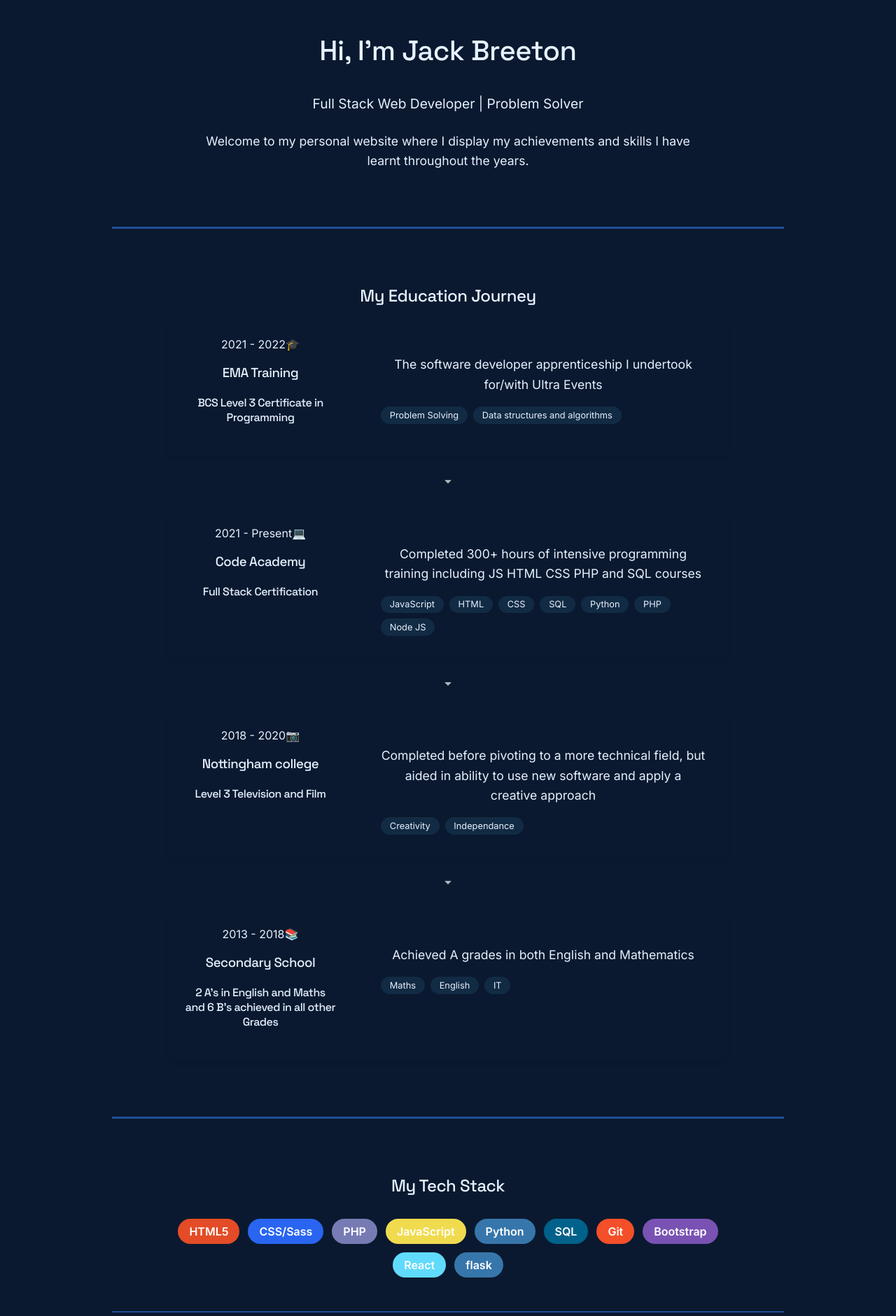
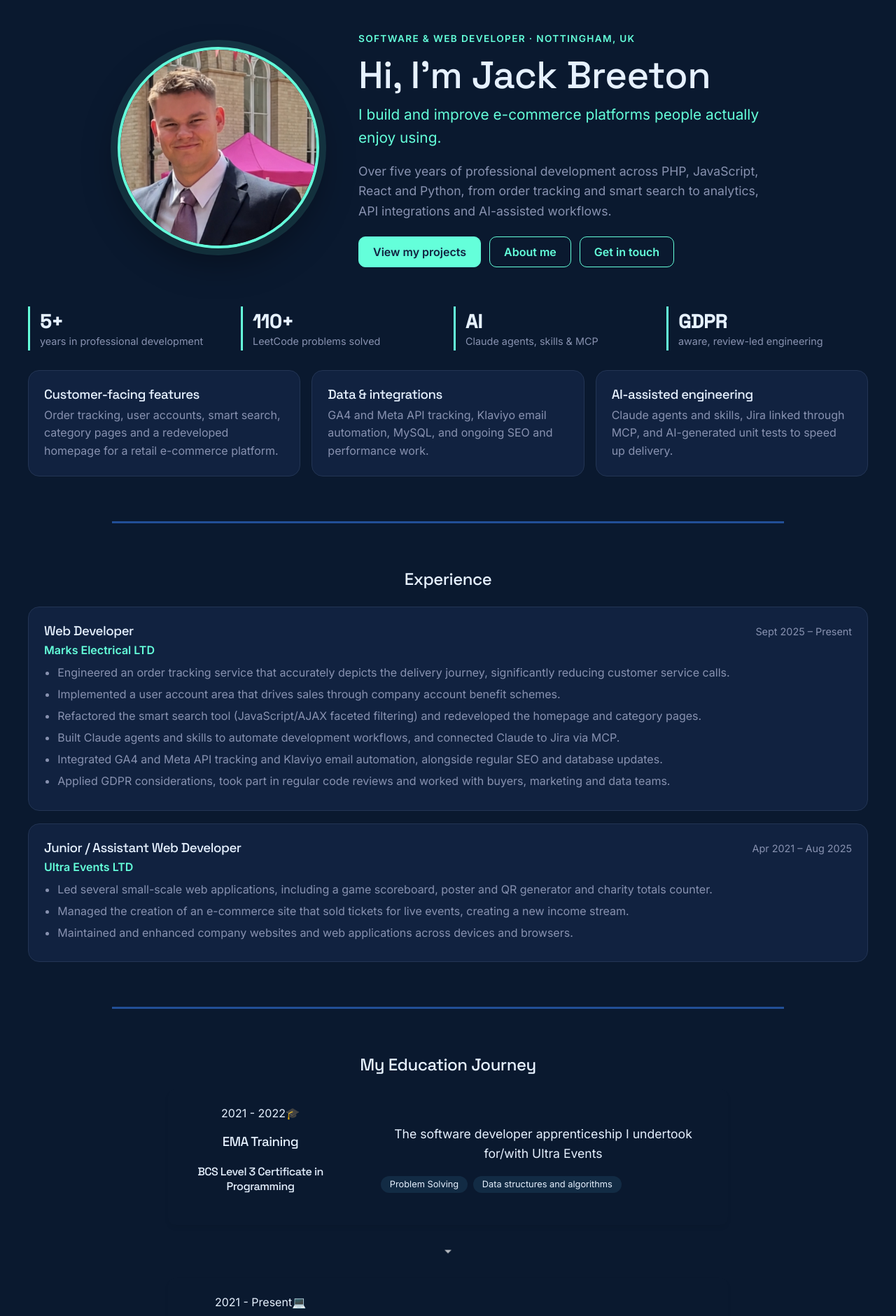
Before and after one commit to Jbreets/react-portfolio, a React (Create React App) app: page / in a window 1280 px wide. Shown: the part 100-1981 px from the top of the page at 70% size. Built offline with nearby package versions, Linux system fonts and the light colour scheme.

Commit message:
Add files via upload
Updating profile image and relevant info for portfolio

```diff
--- a/public/index.html
+++ b/public/index.html
@@ -7,7 +7,7 @@
     <meta name="theme-color" content="#000000" />
     <meta
       name="description"
-      content="personal Portfolio for Jack Breeton"
+      content="Jack Breeton, Software and Web Developer in Nottingham. Five years building e-commerce platforms with PHP, JavaScript, React and Python, plus AI-assisted workflows with Claude."
     />
     <link rel="apple-touch-icon" href="%PUBLIC_URL%/logo192.png" />
     <!--
@@ -24,7 +24,7 @@
       work correctly both with client-side routing and a non-root public URL.
       Learn how to configure a non-root public URL by running `npm run build`.
     -->
-    <title>Jack Breeton Portfolio</title>
+    <title>Jack Breeton | Software &amp; Web Developer</title>
   </head>
   <body>
     <noscript>You need to enable JavaScript to run this app.</noscript>
--- a/src/App.css
+++ b/src/App.css
@@ -160,3 +160,20 @@ h1, h2, h3, h4 {
     padding: 1rem 0rem;
   }
 }
+
+/* ========== 2026 refresh: theme tokens, nav, buttons ========== */
+.dark-mode  { --card:#112240; --line:#233554; --muted:#8892b0; --acc:#64ffda; --ink:#e6f1ff; }
+.light-mode { --card:#ffffff; --line:#e4dfcf; --muted:#5b6b7f; --acc:#1b8f94; --ink:#2e2e2e; }
+
+nav { backdrop-filter: blur(12px); background-color: color-mix(in srgb, var(--card) 85%, transparent) !important; border-bottom: 1px solid var(--line); padding: .7rem 1rem; }
+nav ul { margin: 0; align-items: center; flex-wrap: wrap; gap: 6px; }
+nav ul li a { padding: 8px 14px; border-radius: 999px; font-weight: 600; font-size: .95rem; }
+nav ul li a:hover { background: color-mix(in srgb, var(--acc) 14%, transparent); }
+.btn { display: inline-block; padding: 11px 20px; border-radius: 10px; border: 1px solid var(--acc); color: var(--acc); background: transparent; font-weight: 600; text-decoration: none; cursor: pointer; transition: transform .2s, background .2s, color .2s; }
+.btn:hover { transform: translateY(-2px); background: color-mix(in srgb, var(--acc) 14%, transparent); }
+.btn-primary { background: var(--acc); color: var(--card); }
+.btn-primary:hover { background: var(--acc); filter: brightness(1.08); }
+.card { background: var(--card); border: 1px solid var(--line); border-radius: 16px; padding: 22px; text-align: left; }
+html { scroll-behavior: smooth; }
+@media (prefers-reduced-motion: reduce) { *, *::before, *::after { animation: none !important; transition: none !important; } }
+.about-text a, .page-content p a { color: var(--acc); }
--- a/src/pages/About.js
+++ b/src/pages/About.js
@@ -1,6 +1,6 @@
 import React from 'react';
 import ResumeDownload from '../components/ResumeDownload';
-import AboutMe from '../components/images/about-me.jpeg'
+import AboutMe from '../components/images/profile.jpg'
 import './About.css';
 
 const About = () => {
@@ -10,18 +10,17 @@ const About = () => {
       <div className="about-container">
         <div className="about-text fade-in">
         <p>
-          Hi, I’m Jack Breeton — a reliable and driven Junior Web Developer with a solid foundation in full-stack development. I’m passionate about building intuitive applications, solving real-world problems, and continuously growing my skill set.
+          Hi, I’m Jack Breeton, a Software and Web Developer based in Nottingham with over five years of experience building and improving e-commerce platforms. I enjoy turning ideas into practical, reliable features and seeing them used by real customers.
         </p>
         <p>
-          My journey began as a hobby, tinkering with HTML and CSS, and quickly evolved into a career as I picked up languages like Python, JavaScript, and PHP. I enjoy turning ideas into practical tools and have built several small projects that support both my personal and professional life. You can explore them on my <a href="https://jack-breeton-portfolio.vercel.app/projects">projects page</a>. I'm also experienced with Git and love collaborating to bring ideas to life.
+          My journey began as a hobby, tinkering with HTML and CSS, and grew into a career through an apprenticeship at Ultra Events, where I built ticketing sites and internal tools. Today I’m a Web Developer at Marks Electrical, where I work on order tracking, user accounts, smart search, category pages and the homepage, alongside GA4 and Meta tracking, Klaviyo email automation and SEO. You can explore my earlier builds on my <a href="/projects">projects page</a>.
         </p>
         <p>
-          Currently, I work as a Web Development Assistant, gaining hands-on experience with real projects. I'm focused on taking on more complex builds, working within larger teams, and staying involved from design through to deployment and beyond.
+          I’m passionate about AI-assisted engineering. I build Claude agents and skills to automate development workflows, link Claude to tools like Jira through MCP, and use AI to generate unit tests, while keeping code review and GDPR considerations at the centre of how I work.
         </p>
         <p>
-          Outside of coding, you’ll find me at the gym, hiking, traveling with friends, or hunting down great food spots — all of which keep me inspired. I’m always open to new challenges and collaborations, so let’s build something great together!
+          Outside of coding, you’ll find me at the gym, hiking, travelling with friends, or hunting down great food spots. I’m always open to new challenges and collaborations, so let’s build something great together!
         </p>
-
 
           <p>
           <ResumeDownload/>
--- a/src/pages/Contact.js
+++ b/src/pages/Contact.js
@@ -17,7 +17,7 @@ const Contact = () => {
   const handleSubmit = async (e) => {
     e.preventDefault();
 
-    console.log('Form submitted:', formData);
+    window.location.href = `mailto:jackbreeton@gmail.com?subject=${encodeURIComponent('Portfolio enquiry from ' + formData.name)}&body=${encodeURIComponent(formData.message + '\n\n' + formData.name + ' (' + formData.email + ')')}`;
     setIsSubmitted(true);
     setFormData({ name: '', email: '', message: '' });
     setTimeout(() => setIsSubmitted(false), 3000);
@@ -33,11 +33,11 @@ const Contact = () => {
           <h2>Contact Information</h2>
           <p>
             <i className="fas fa-envelope"></i> Email:
-            <a href="mailto:example@email.com"> jackbreeton@gmail.com</a>
+            <a href="mailto:jackbreeton@gmail.com"> jackbreeton@gmail.com</a>
           </p>
           <p>
             <i className="fas fa-phone"></i> Phone:
-            <a href="tel:+1234567890"> +447971857493</a>
+            <a href="tel:+447971857493"> +447971857493</a>
           </p>
           <p>
             <i className="fab fa-linkedin"></i> LinkedIn:
@@ -46,7 +46,7 @@ const Contact = () => {
           </p>
           <p>
             <i className="fab fa-github"></i> GitHub:
-            <a href="https://github.com/Jbreets/" target="_blank" rel="noopener noreferrer"> github.com/jackbreeton
+            <a href="https://github.com/Jbreets/" target="_blank" rel="noopener noreferrer"> github.com/Jbreets
             </a>
           </p>
           <p>
--- a/src/pages/Home.css
+++ b/src/pages/Home.css
@@ -1,156 +1,31 @@
-/* Home.css */
-.page-content {
-    max-width: 1200px;
-    margin: 10 auto;
-    padding: 2rem;
-  }
-
-  .hero-section {
-    text-align: center;
-    margin-bottom: 3rem;
-  }
-
-  .hero-section h1 {
-    font-size: 2.5rem;
-    margin-bottom: 1rem;
-    /* background: linear-gradient(90deg, #3a7bd5, #00d2ff); */
-    -webkit-background-clip: text;
-    background-clip: text;
-    /* color: transparent; */
-    display: inline-block;
-  }
-
-  .tagline {
-    font-size: 1.2rem;
-    color: var(--text-secondary);
-    margin-bottom: 1.5rem;
-  }
-
-  .intro {
-    max-width: 700px;
-    margin: 0 auto 2rem;
-    line-height: 1.6;
-  }
-
-  .skills-cloud-section {
-    margin-top: 4rem;
-    text-align: center;
-  }
-
-  .skills-cloud-section h2 {
-    margin-bottom: 2rem;
-  }
-
-  .skills-cloud {
-    display: flex;
-    flex-wrap: wrap;
-    justify-content: center;
-    gap: 1rem;
-    margin: 0 auto;
-    max-width: 800px;
-  }
-
-  .skill-tag {
-    padding: 0.5rem 1rem;
-    border-radius: 50px;
-    font-weight: 600;
-    cursor: default;
-    transition: all 0.3s ease;
-    position: relative;
-    font-size: var(--size);
-    opacity: var(--opacity);
-    background: hsla(var(--hue), 80%, 60%, 0.1);
-    color: hsl(var(--hue), 80%, 50%);
-    border: 1px solid hsl(var(--hue), 80%, 70%);
-  }
-
-  .skill-tag.hovered {
-    transform: translateY(-5px);
-    box-shadow: 0 10px 20px rgba(0, 0, 0, 0.1);
-    background: hsla(var(--hue), 80%, 60%, 0.2);
-    z-index: 10;
-  }
-
-  .skill-level {
-    position: absolute;
-    bottom: -25px;
-    left: 50%;
-    transform: translateX(-50%);
-    font-size: 0.8rem;
-    background: var(--bg-secondary);
-    padding: 0.2rem 0.5rem;
-    border-radius: 4px;
-    white-space: nowrap;
-    box-shadow: 0 2px 5px rgba(0, 0, 0, 0.1);
-  }
-
-  /* Dark mode support */
-  .dark-mode .skill-tag {
-    background: hsla(var(--hue), 80%, 60%, 0.15);
-    color: hsl(var(--hue), 80%, 65%);
-  }
-
-  .dark-mode .skill-level {
-    background: var(--dark-nav);
-  }
-  .personal-skills-section {
-    margin-top: 3rem;
-    text-align: center;
-  }
-
-  .personal-skills-section h2 {
-    color: #3a86ff;
-    margin-bottom: 1.5rem;
-  }
-
-  .personal-skills-list {
-    display: flex;
-    flex-wrap: wrap;
-    justify-content: center;
-    gap: 1rem;
-    font-weight: bold;
-  }
-
-  .personal-skill-badge {
-    background-color: #3a86ff;
-    color: white;
-    padding: 0.5rem 1rem;
-    border-radius: 20px;
-    font-weight: 600;
-    font-size: 0.95rem;
-    transition: transform 0.2s ease;
-  }
-
-  .personal-skill-badge:hover {
-    transform: scale(1.05);
-    background-color: #265df2;
-  }
-  .personal-skill-badge svg {
-    vertical-align: middle;
-    margin-bottom: 2px;
-  }
-  .personal-skill-badge path {
-    fill: white;
-  }
-  .dark-mode .personal-skill-badge path {
-    fill: white;
-  }
-  .skills-cloud {
-    display: flex;
-    flex-wrap: wrap;
-    gap: 0.75rem;
-    margin-top: 1rem;
-    justify-content: center;
-  }
-
-  .skill-tag {
-    padding: 0.5rem 1rem;
-    border-radius: 999px;
-    font-weight: bold;
-    font-size: 1rem;
-    transition: transform 0.2s ease-in-out;
-  }
-
-  .skill-tag:hover {
-    transform: scale(1.1);
-  }
+.home { margin-top: 90px; }
+.hero { display: flex; align-items: center; justify-content: center; gap: 56px; flex-wrap: wrap; padding: 24px 0 8px; text-align: left; }
+.hero-photo img { width: 280px; height: 280px; object-fit: cover; object-position: center top; border-radius: 50%; border: 4px solid var(--acc); box-shadow: 0 0 0 10px color-mix(in srgb, var(--acc) 12%, transparent), 0 20px 50px rgba(0,0,0,.35); }
+.hero-copy { flex: 1; min-width: 280px; max-width: 600px; }
+.eyebrow { color: var(--acc); font-weight: 600; font-size: .85rem; letter-spacing: .1em; text-transform: uppercase; }
+.hero-copy h1 { font-size: clamp(2.2rem, 5vw, 3.4rem); line-height: 1.08; margin: .25em 0 .2em; }
+.tagline { font-size: 1.3rem; color: var(--acc); margin: 0 0 .6em; }
+.intro { color: var(--muted); max-width: 52ch; }
+.hero-actions { display: flex; gap: 12px; flex-wrap: wrap; margin-top: 22px; }
+.stats { display: grid; grid-template-columns: repeat(auto-fit, minmax(170px, 1fr)); gap: 16px; margin: 48px 0 28px; }
+.stat { border-left: 3px solid var(--acc); padding: 4px 0 4px 14px; text-align: left; }
+.stat b { display: block; font-size: 1.7rem; font-family: var(--font-secondary); }
+.stat span { color: var(--muted); font-size: .9rem; }
+.focus-grid { display: grid; grid-template-columns: repeat(auto-fit, minmax(260px, 1fr)); gap: 16px; }
+.focus-grid h3, .exp-item h3 { margin: 0 0 6px; }
+.focus-grid p { color: var(--muted); margin: 0; font-size: 1rem; }
+.experience h2, .skills-cloud-section h2 { margin-bottom: 24px; }
+.exp-list { display: grid; gap: 18px; }
+.exp-head { display: flex; justify-content: space-between; gap: 12px; flex-wrap: wrap; align-items: baseline; margin-bottom: 10px; }
+.company { color: var(--acc); font-weight: 600; }
+.dates { color: var(--muted); font-size: .9rem; }
+.exp-item ul { margin: 0; padding-left: 1.2rem; color: var(--muted); }
+.exp-item li { margin: .4em 0; line-height: 1.55; }
+.skills-cloud-section { margin: 40px 0; }
+.stack-group { margin-bottom: 22px; }
+.stack-group h4 { color: var(--muted); font-size: .9rem; letter-spacing: .06em; text-transform: uppercase; margin: 0 0 10px; }
+.skills-cloud, .personal-skills-list { display: flex; flex-wrap: wrap; gap: 10px; justify-content: center; }
+.skill-tag { padding: 8px 16px; border-radius: 999px; font-weight: 600; font-size: .92rem; transition: transform .2s; }
+.skill-tag.hovered { transform: translateY(-3px) scale(1.05); }
+.personal-skill-badge { display: inline-flex; align-items: center; gap: 8px; padding: 9px 16px; border-radius: 999px; border: 1px solid var(--line); background: var(--card); }
+@media (max-width: 700px) { .hero { text-align: center; } .hero-actions { justify-content: center; } .hero-photo img { width: 220px; height: 220px; } }
--- a/src/pages/Home.js
+++ b/src/pages/Home.js
@@ -1,24 +1,51 @@
 import React, { useState } from 'react';
+import { Link } from 'react-router-dom';
 import Divider from '../components/Divider';
 import EducationTimeline from '../components/EducationTimeline';
+import profile from '../components/images/profile.jpg';
 import './Home.css';
 import { FaComments, FaUsers, FaLightbulb, FaClock, FaCogs, FaUserFriends, FaTasks } from 'react-icons/fa';
 
+const stats = [
+  { value: '5+', label: 'years in professional development' },
+  { value: '110+', label: 'LeetCode problems solved' },
+  { value: 'AI', label: 'Claude agents, skills & MCP' },
+  { value: 'GDPR', label: 'aware, review-led engineering' },
+];
 
+const focus = [
+  { title: 'Customer-facing features', text: 'Order tracking, user accounts, smart search, category pages and a redeveloped homepage for a retail e-commerce platform.' },
+  { title: 'Data & integrations', text: 'GA4 and Meta API tracking, Klaviyo email automation, MySQL, and ongoing SEO and performance work.' },
+  { title: 'AI-assisted engineering', text: 'Claude agents and skills, Jira linked through MCP, and AI-generated unit tests to speed up delivery.' },
+];
 
-const Home = () => {
-  const skills = [
-    { name: 'HTML5', color: '#e34c26' },
-    { name: 'CSS/Sass', color: '#2965f1' },
-    { name: 'PHP', color: '#777BB3' },
-    { name: 'JavaScript', color: '#f0db4f' },
-    { name: 'Python', color: '#3776ab' },
-    { name: 'SQL', color: '#00618a' },
-    { name: 'Git', color: '#f34f29' },
-    { name: 'Bootstrap', color: '#7952B3' },
-    { name: 'React', color: '#61dbfb' },
-    { name: 'flask', color: '#3776AB' }
+const experience = [
+  {
+    role: 'Web Developer', company: 'Marks Electrical LTD', dates: 'Sept 2025 – Present',
+    points: [
+      'Engineered an order tracking service that accurately depicts the delivery journey, significantly reducing customer service calls.',
+      'Implemented a user account area that drives sales through company account benefit schemes.',
+      'Refactored the smart search tool (JavaScript/AJAX faceted filtering) and redeveloped the homepage and category pages.',
+      'Built Claude agents and skills to automate development workflows, and connected Claude to Jira via MCP.',
+      'Integrated GA4 and Meta API tracking and Klaviyo email automation, alongside regular SEO and database updates.',
+      'Applied GDPR considerations, took part in regular code reviews and worked with buyers, marketing and data teams.',
+    ],
+  },
+  {
+    role: 'Junior / Assistant Web Developer', company: 'Ultra Events LTD', dates: 'Apr 2021 – Aug 2025',
+    points: [
+      'Led several small-scale web applications, including a game scoreboard, poster and QR generator and charity totals counter.',
+      'Managed the creation of an e-commerce site that sold tickets for live events, creating a new income stream.',
+      'Maintained and enhanced company websites and web applications across devices and browsers.',
+    ],
+  },
+];
 
+const stack = [
+  { group: 'Languages & frameworks', items: [['PHP', '#777BB3'], ['JavaScript', '#c9a800'], ['React', '#1e9fc4'], ['Python', '#3776ab'], ['Flask', '#2f6f8f'], ['HTML5', '#e34c26'], ['CSS/Sass', '#2965f1'], ['Bootstrap', '#7952B3']] },
+  { group: 'AI & automation', items: [['Claude Code', '#d97757'], ['Agents', '#d97757'], ['Skills', '#d97757'], ['MCP + Jira', '#d97757']] },
+  { group: 'Data & marketing tech', items: [['SQL / MySQL', '#00618a'], ['GA4', '#e8710a'], ['Meta API', '#1877f2'], ['Klaviyo', '#2b2b2b'], ['SEO', '#2e8b57']] },
+  { group: 'Engineering practice', items: [['Git', '#f34f29'], ['AWS CodeCommit', '#c47f00'], ['Code review', '#4c6ef5'], ['Unit testing', '#4c6ef5'], ['Agile / Scrum', '#4c6ef5']] },
 ];
 
 const personalSkills = [
@@ -28,76 +55,99 @@ const Home = () => {
   { name: 'Adaptability', icon: <FaUserFriends /> },
   { name: 'Creativity', icon: <FaLightbulb /> },
   { name: 'Time Management', icon: <FaClock /> },
-    { name: 'Independance', icon: <FaTasks /> }
+  { name: 'Independence', icon: <FaTasks /> },
 ];
 
-  const [hoveredSkill, setHoveredSkill] = useState(null);
+const Home = () => {
+  const [hovered, setHovered] = useState(null);
 
   return (
-    <div className="page-content fade-in">
-      <div className="hero-section">
-        <h1>Hi, I'm Jack Breeton</h1>
-        <p className="tagline">
-          Full Stack Web Developer | Problem Solver
+    <div className="page-content home fade-in">
+      <section className="hero">
+        <div className="hero-photo">
+          <img src={profile} alt="Portrait of Jack Breeton" />
+        </div>
+        <div className="hero-copy">
+          <span className="eyebrow">Software & Web Developer · Nottingham, UK</span>
+          <h1>Hi, I’m Jack Breeton</h1>
+          <p className="tagline">I build and improve e-commerce platforms people actually enjoy using.</p>
+          <p className="intro">
+            Over five years of professional development across PHP, JavaScript, React and Python, from order tracking and
+            smart search to analytics, API integrations and AI-assisted workflows.
           </p>
-        <p className="intro">
-          Welcome to my personal website where I display my achievements and skills I have learnt throughout the years.
-        </p>
+          <div className="hero-actions">
+            <Link className="btn btn-primary" to="/projects">View my projects</Link>
+            <Link className="btn" to="/about">About me</Link>
+            <a className="btn" href="mailto:jackbreeton@gmail.com">Get in touch</a>
           </div>
+        </div>
+      </section>
 
-      <Divider
-        color="#3a86ff"
-        spacing="5rem"
-        thickness='3px'
-        animate={true}
-      />
+      <section className="stats">
+        {stats.map((s) => (
+          <div className="stat" key={s.label}><b>{s.value}</b><span>{s.label}</span></div>
+        ))}
+      </section>
+
+      <section className="focus-grid">
+        {focus.map((f) => (
+          <div className="card" key={f.title}><h3>{f.title}</h3><p>{f.text}</p></div>
+        ))}
+      </section>
+
+      <Divider color="#3a86ff" spacing="4rem" thickness="3px" animate={true} />
+
+      <section className="experience">
+        <h2>Experience</h2>
+        <div className="exp-list">
+          {experience.map((e) => (
+            <div className="exp-item card" key={e.company}>
+              <div className="exp-head">
+                <div><h3>{e.role}</h3><span className="company">{e.company}</span></div>
+                <span className="dates">{e.dates}</span>
+              </div>
+              <ul>{e.points.map((p) => <li key={p}>{p}</li>)}</ul>
+            </div>
+          ))}
+        </div>
+      </section>
+
+      <Divider color="#3a86ff" spacing="4rem" thickness="3px" animate={true} />
 
       <EducationTimeline />
 
-      <Divider
-        color="#3a86ff"
-        spacing="5rem"
-        thickness='3px'
-        animate={true}
-      />
+      <Divider color="#3a86ff" spacing="4rem" thickness="3px" animate={true} />
 
-      {/* remove skill level and instead Have color based on the item it is e.g html / css Blue */}
-      <div className="skills-cloud-section">
+      <section className="skills-cloud-section">
         <h2>My Tech Stack</h2>
+        {stack.map((g) => (
+          <div className="stack-group" key={g.group}>
+            <h4>{g.group}</h4>
             <div className="skills-cloud">
-          {skills.map((skill) => (
+              {g.items.map(([name, color]) => (
                 <div
-              key={skill.name}
-              className={`skill-tag ${hoveredSkill === skill.name ? 'hovered' : ''}`}
-              style={{
-                backgroundColor: skill.color,
-                color: '#fff'
-              }}
-              onMouseEnter={() => setHoveredSkill(skill.name)}
-              onMouseLeave={() => setHoveredSkill(null)}
+                  key={name}
+                  className={`skill-tag ${hovered === name ? 'hovered' : ''}`}
+                  style={{ backgroundColor: color, color: '#fff' }}
+                  onMouseEnter={() => setHovered(name)}
+                  onMouseLeave={() => setHovered(null)}
                 >
-              {skill.name}
+                  {name}
                 </div>
               ))}
             </div>
           </div>
+        ))}
+      </section>
 
-      <Divider
-        color="#3a86ff"
-        spacing="3rem"
-        thickness='2px'
-        animate={true}
-      />
-      <div className="skills-cloud-section">
+      <section className="skills-cloud-section">
         <h2>Personal Skills</h2>
         <div className="personal-skills-list">
-          {personalSkills.map(skill => (
-            <div key={skill.name} className="personal-skill-badge">
-              {skill.icon} <span style={{ marginLeft: '0.5rem' }}>{skill.name}</span>
-            </div>
+          {personalSkills.map((s) => (
+            <div key={s.name} className="personal-skill-badge">{s.icon}<span>{s.name}</span></div>
           ))}
         </div>
-      </div>
+      </section>
     </div>
   );
 };
```
Also changed, not shown: src/components/images/profile.jpg (added), 1 other file (tests, documents, lock files or other folders). Lines whose indentation alone changed are shown as unchanged.
